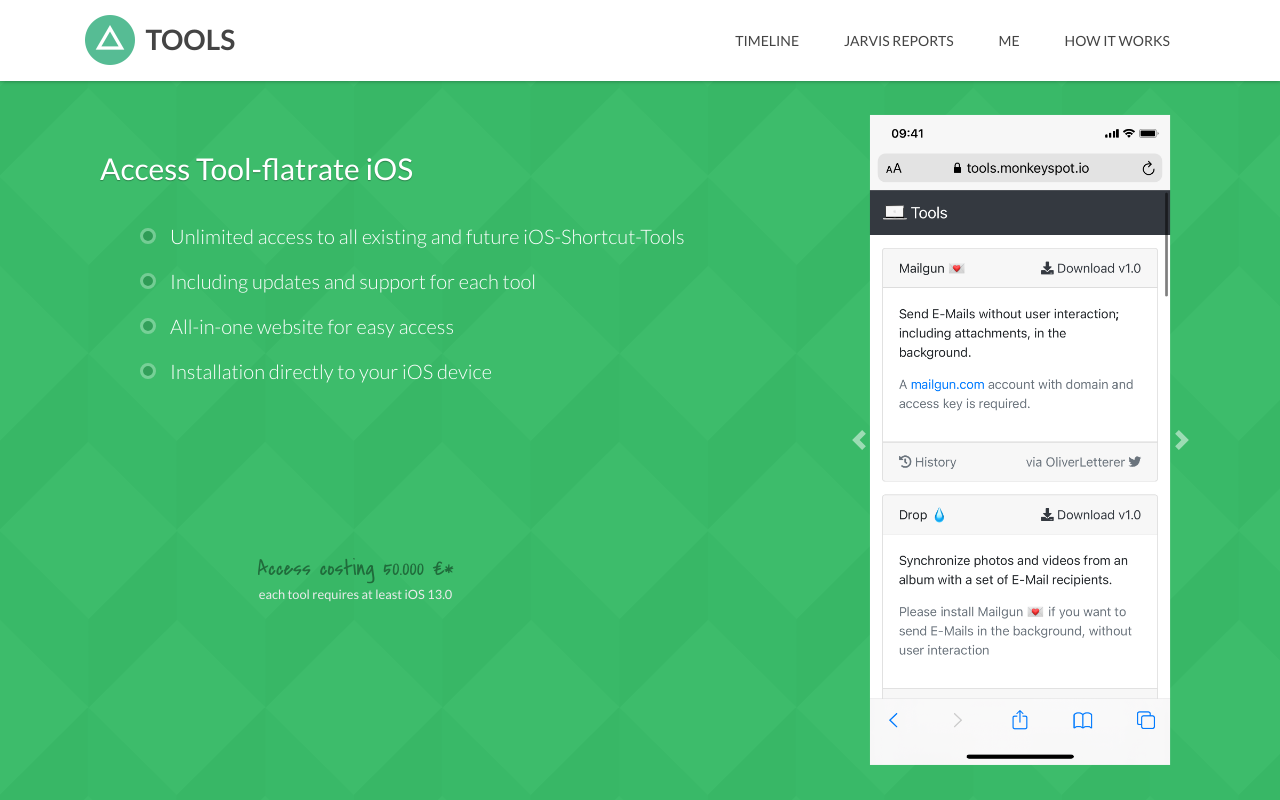
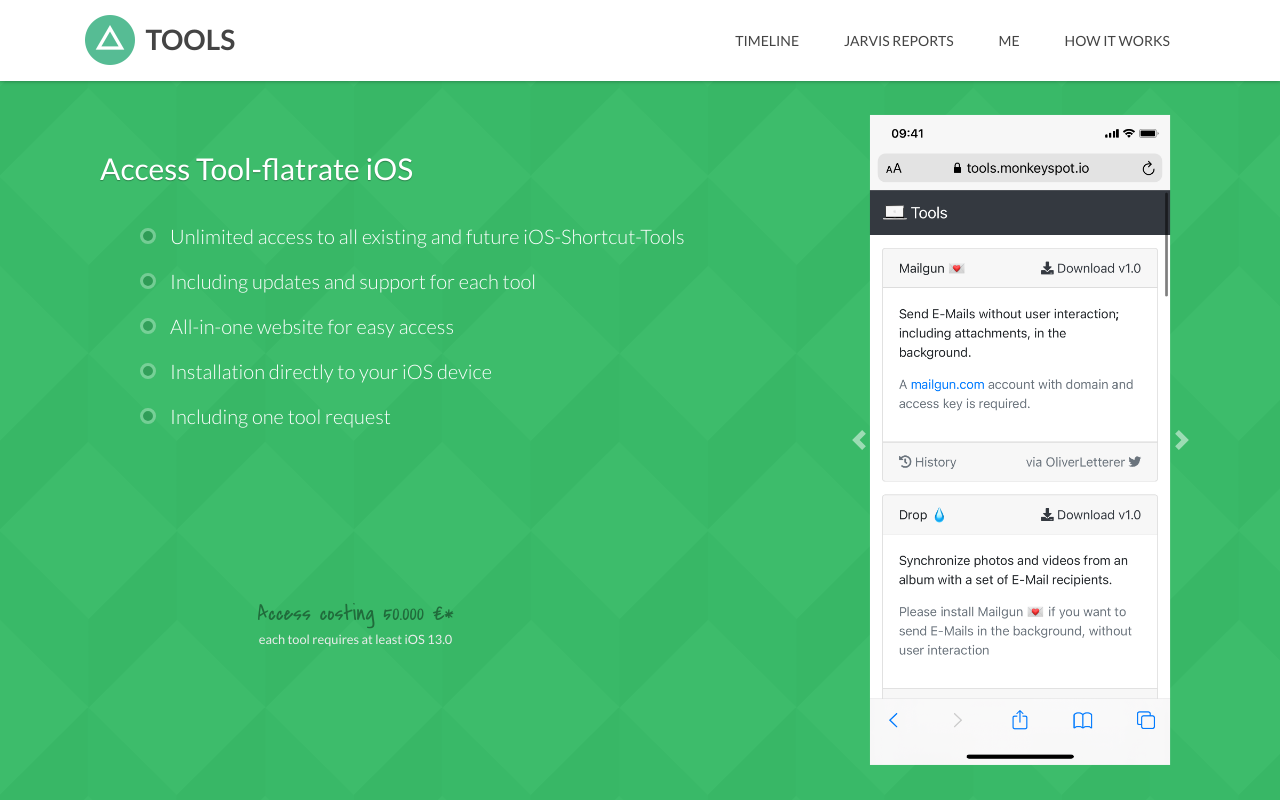
Before and after one commit to monkeyspot/shop.monkeyspot.io, a plain HTML site: page tools.html in a window 1280 px wide. Shown: the top 800 px of the page. Drawn offline with Linux system fonts and the light colour scheme.

Commit message:
Adding tool request.

```diff
--- a/tools.html
+++ b/tools.html
@@ -60,6 +60,7 @@
                         <li>Including updates and support for each tool</li>
                         <li>All-in-one website for easy access</li>
                         <li>Installation directly to your iOS device</li>
+                        <li>Including one tool request</li>
                     </ul>
                     <div class="download-area">
                         <ul class="list-inline">
```
